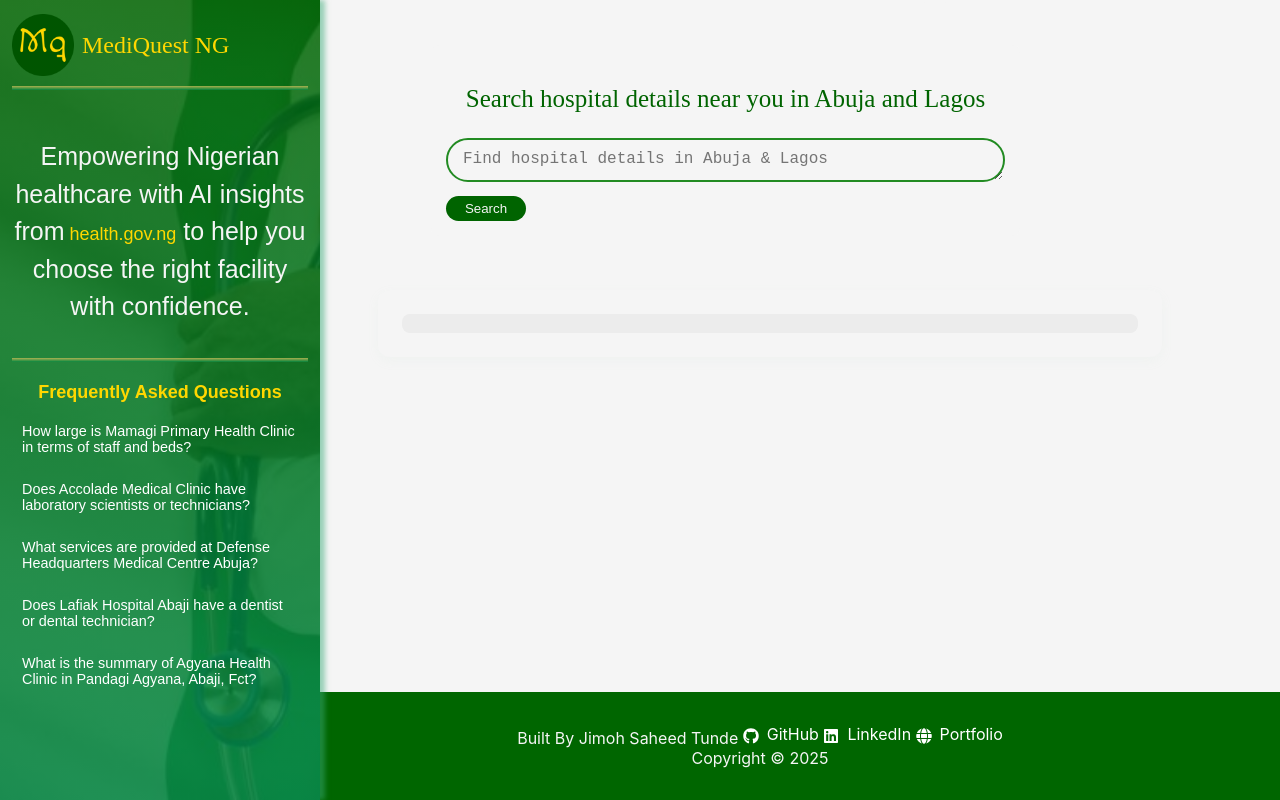
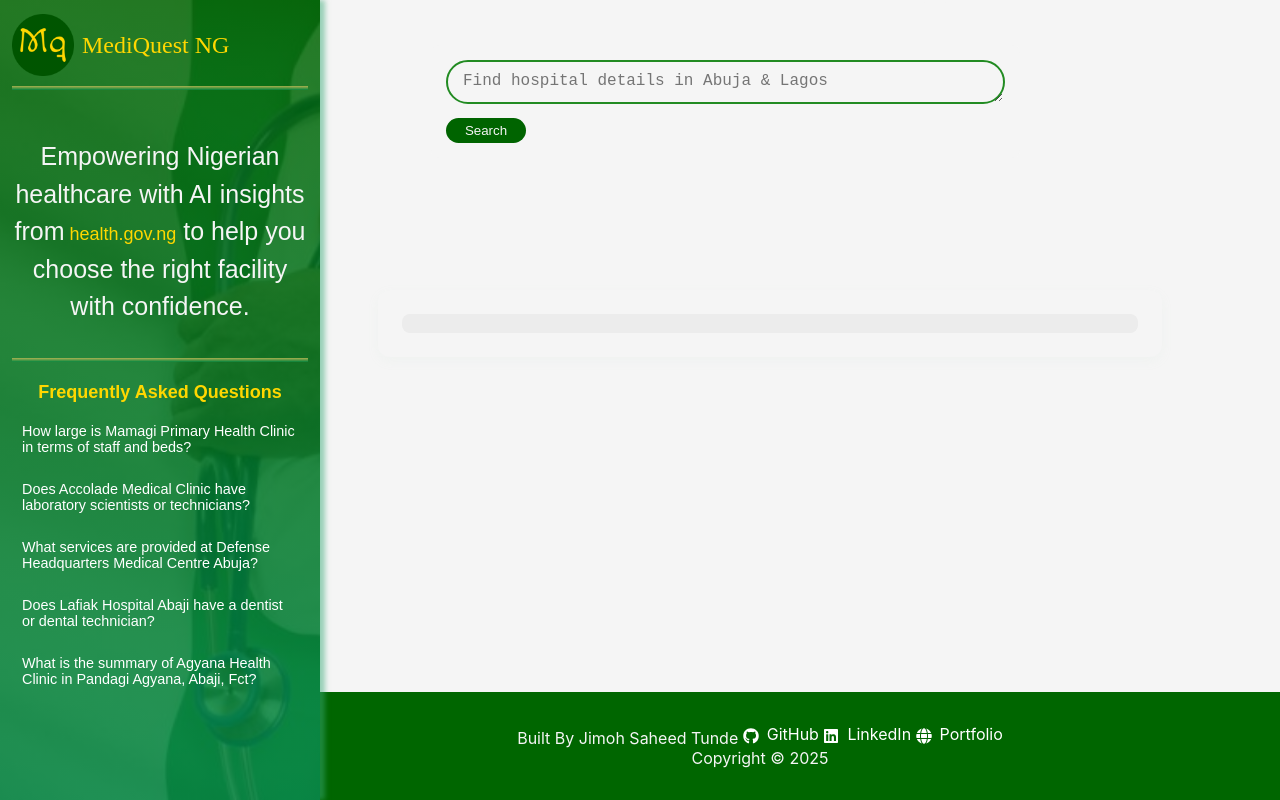
Before and after one commit to Saheed388/llm_frontend_project, a React (Vite) app: page / in a window 1280 px wide. Shown: the top 800 px of the page. Built offline with nearby package versions, Linux system fonts and the light colour scheme.

Commit message:
new commit

```diff
--- a/src/components/QueryInput.jsx
+++ b/src/components/QueryInput.jsx
@@ -34,7 +34,6 @@ function QueryInput({ isDarkMode, onQuery, loading }) {
       </div>
       <div className="query-box">
         {/* Fixed invalid self-closing p tag and unclear instruction */}
-        <p>Search hospital details near you in Abuja and Lagos</p>
         <div className="query-input-wrapper">
           <textarea
             id="query-input"
```
